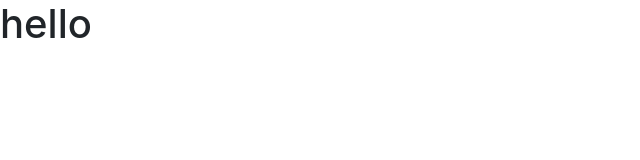
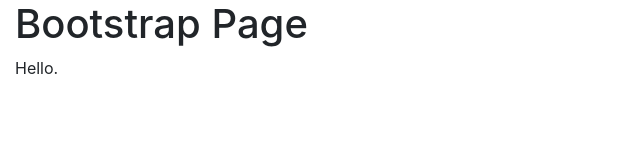
Before and after one commit to joanrig/rover-data-mockup, a plain HTML site: page index.html in a window 1280 px wide. Shown: the whole page, without its empty margins (0-640 px from the left). Drawn offline with nearby package versions, Linux system fonts and the light colour scheme.

Commit message:
added fluid container

```diff
--- a/index.html
+++ b/index.html
@@ -17,7 +17,11 @@
     <title>Rover Data Mockup</title>
   </head>
   <body>
-    <h1>hello</hello>
+    <div class="container-fluid">
+      <h1>Bootstrap Page</h1>
+      <p>Hello.</p>
+    </div>
+
 
 
   </body>
```
